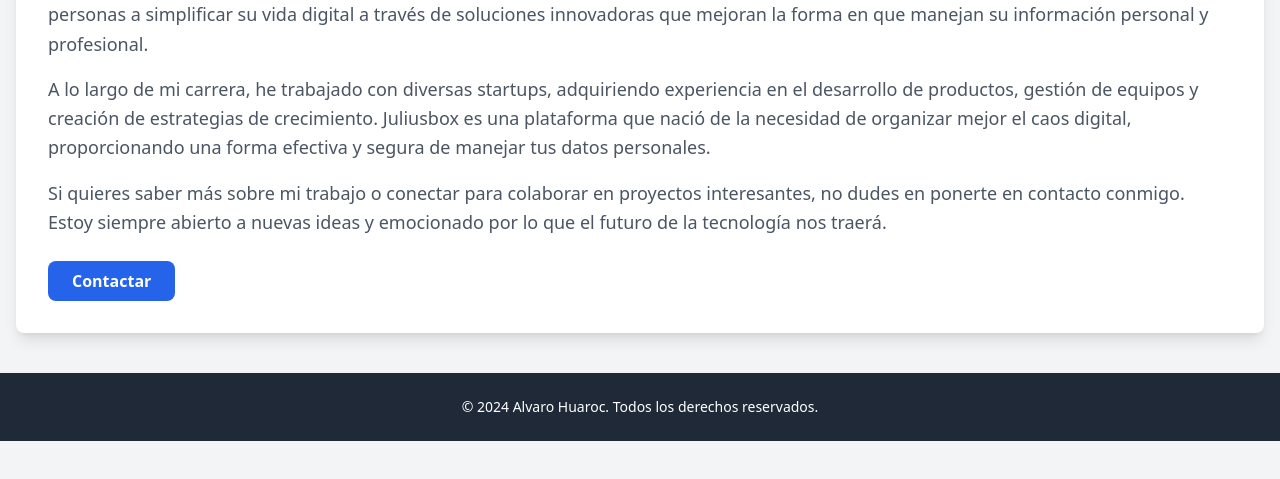
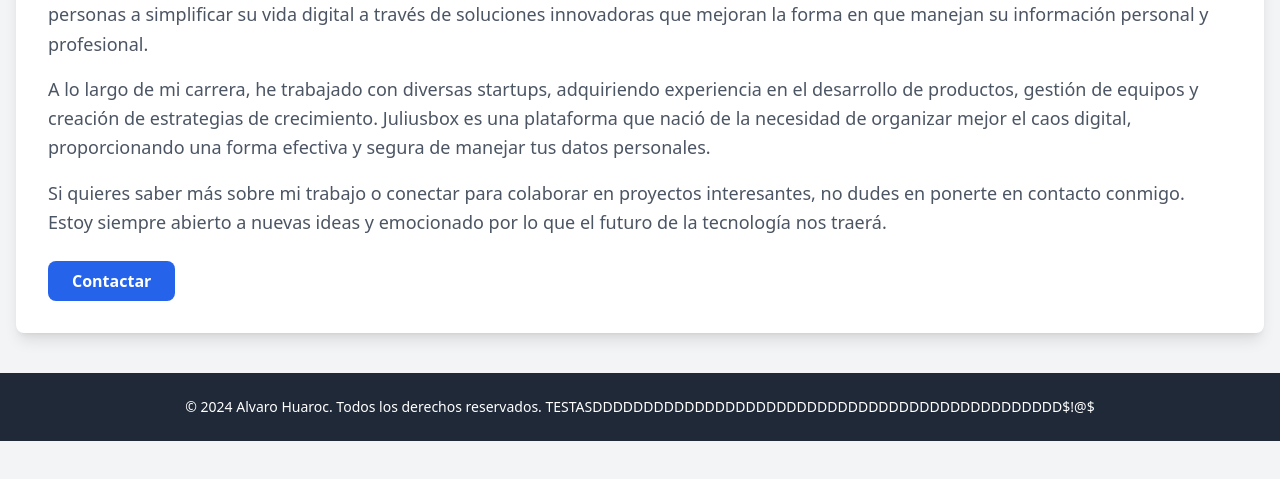
Before and after one commit to GAROFORD/HolaMundo, a plain HTML site: page index.html in a window 1280 px wide. Shown: the part 277-756 px from the top of the page. Drawn offline with nearby package versions, Linux system fonts and the light colour scheme.

Commit message:
Actualizacion de codigo

```diff
--- a/index.html
+++ b/index.html
@@ -55,7 +55,7 @@
     <footer class="bg-gray-800 text-white py-6 mt-10">
       <div class="container mx-auto text-center">
         <p class="text-sm">
-          © 2024 Alvaro Huaroc. Todos los derechos reservados.
+          © 2024 Alvaro Huaroc. Todos los derechos reservados. TESTASDDDDDDDDDDDDDDDDDDDDDDDDDDDDDDDDDDDDDDDDDDDDDD$!@$
         </p>
       </div>
     </footer>
```
